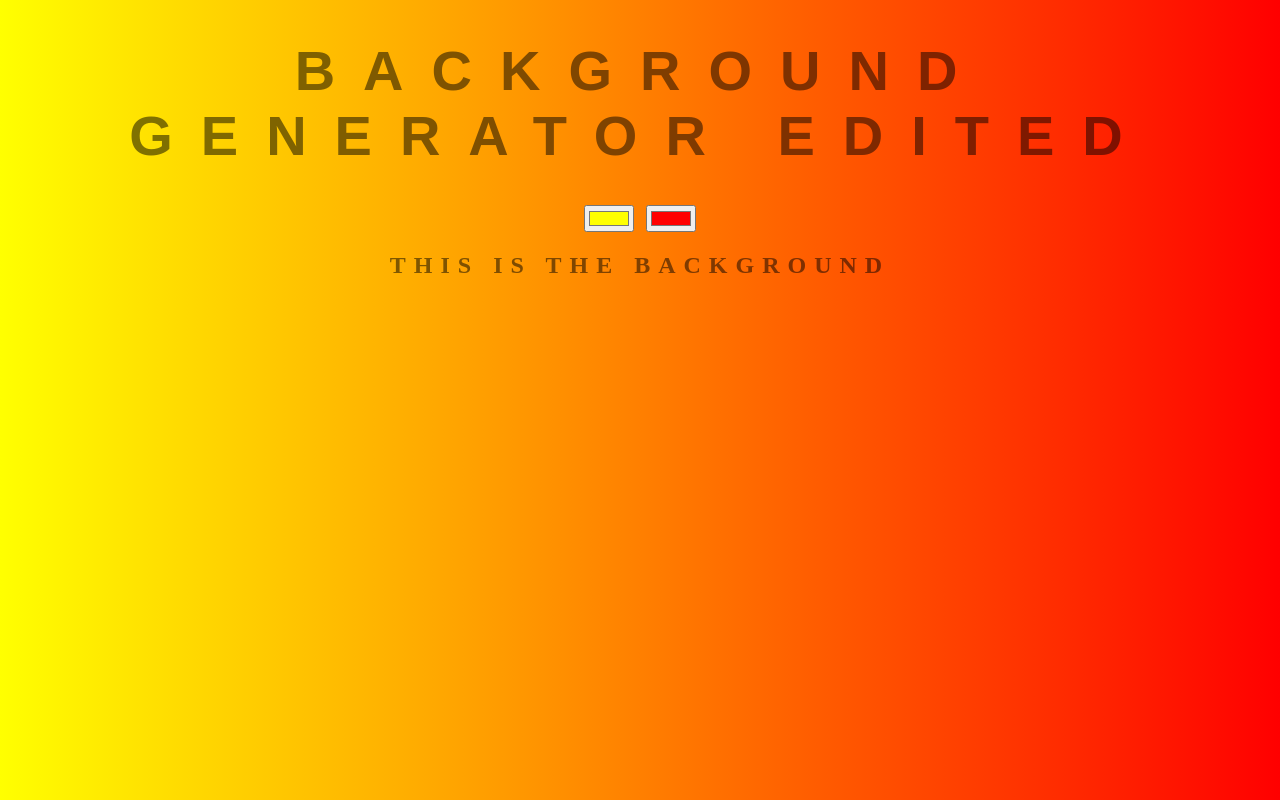
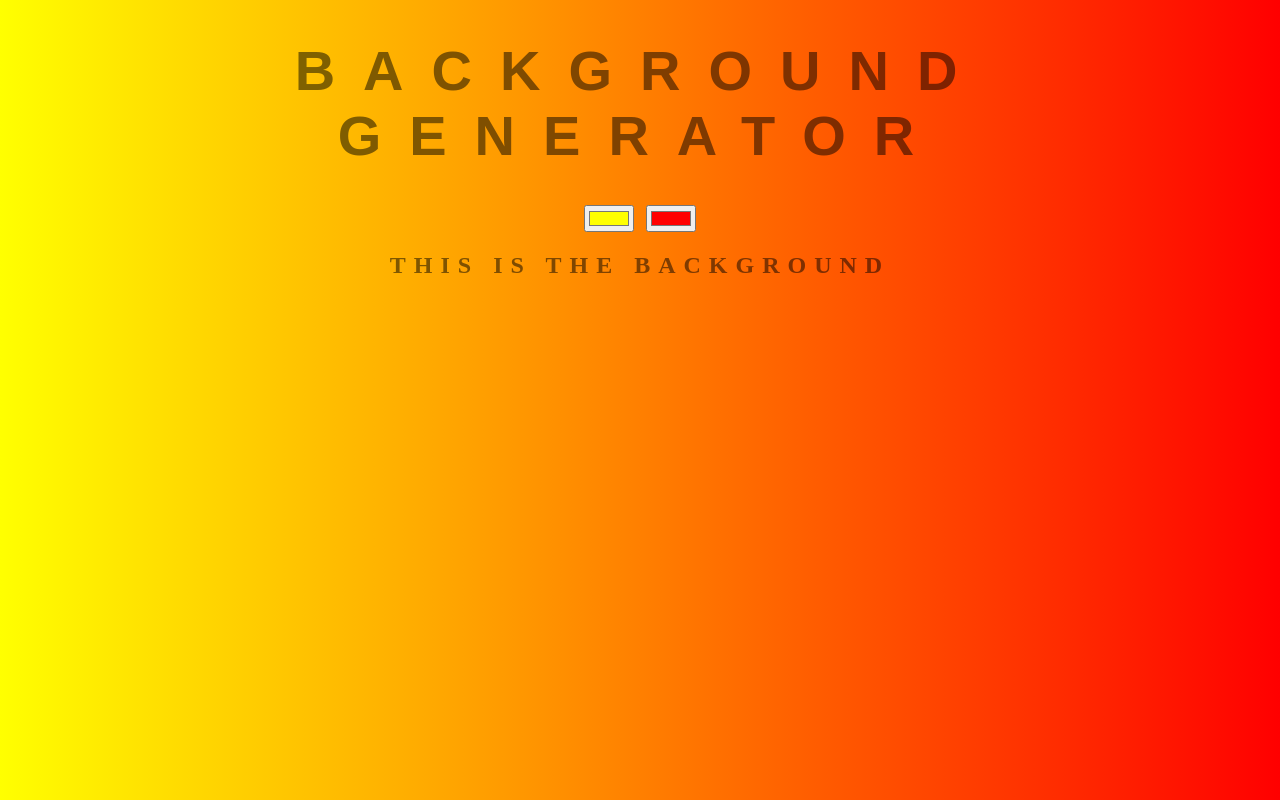
Before and after one commit to DrGreenStar/background-generator, a plain HTML site: page index.html in a window 1280 px wide. Drawn offline with Linux system fonts and the light colour scheme; files that its build step writes are made by us from their sources; files whose address does not match are found by name.

Commit message:
edit title

```diff
--- a/index.html
+++ b/index.html
@@ -5,7 +5,7 @@
 			<link rel="stylesheet" type="text/css" href="css/style.css">
 		</head>
 		<body id="gradient">
-			<h1>Background Generator edited</h1>
+			<h1>Background Generator </h1>
 			<input class="color1" type="color" name="color1" value="#ffff00">
 			<input class="color2" type="color" name="color2" value="#ff0000">
 			<h2>This is the background</h2>
```
